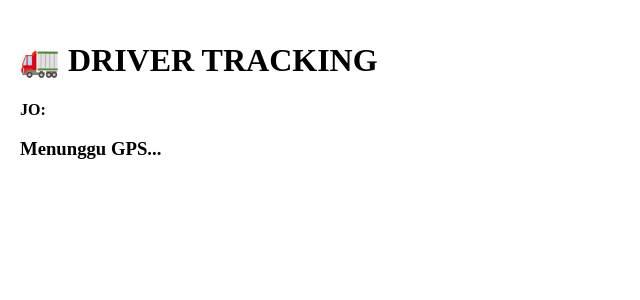
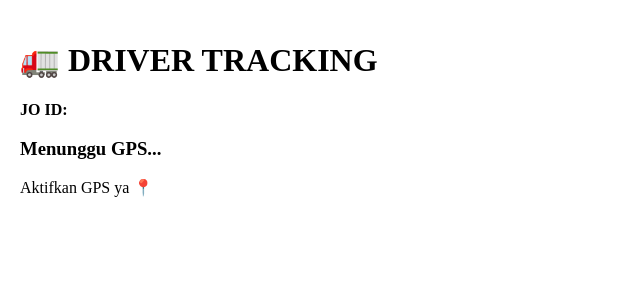
Before and after one commit to bizmbsolution-top/omlogistik.vercel.app, a Next.js app: page /driver in a window 1280 px wide. Shown: the top 300 px of the page, without its empty margins (0-640 px from the left). Built offline with nearby package versions, Linux system fonts and the light colour scheme; no server answers.

Commit message:
fix suspense driver page final

```diff
--- a/app/driver/page.tsx
+++ b/app/driver/page.tsx
@@ -3,6 +3,9 @@
 import { Suspense, useEffect, useState } from "react";
 import { useSearchParams } from "next/navigation";
 
+// =========================
+// COMPONENT ISI
+// =========================
 function DriverContent() {
   const searchParams = useSearchParams();
   const jo = searchParams.get("jo");
@@ -11,7 +14,7 @@ function DriverContent() {
 
   useEffect(() => {
     if (!navigator.geolocation) {
-      setStatus("GPS tidak support");
+      setStatus("❌ GPS tidak support di HP ini");
       return;
     }
 
@@ -21,9 +24,12 @@ function DriverContent() {
         const lng = pos.coords.longitude;
 
         setStatus(`📍 Lokasi: ${lat}, ${lng}`);
+
+        console.log("GPS:", lat, lng);
       },
-      () => {
+      (err) => {
         setStatus("❌ GPS tidak diizinkan");
+        console.error(err);
       },
       {
         enableHighAccuracy: true,
@@ -35,16 +41,21 @@ function DriverContent() {
     <div style={{ padding: 20 }}>
       <h1>🚛 DRIVER TRACKING</h1>
 
-      <p><b>JO:</b> {jo}</p>
+      <p><b>JO ID:</b> {jo}</p>
 
       <h3>{status}</h3>
+
+      <p>Aktifkan GPS ya 📍</p>
     </div>
   );
 }
 
+// =========================
+// WRAPPER WAJIB (SUSPENSE)
+// =========================
 export default function DriverPage() {
   return (
-    <Suspense fallback={<div>Loading...</div>}>
+    <Suspense fallback={<div>Loading driver...</div>}>
       <DriverContent />
     </Suspense>
   );
```
